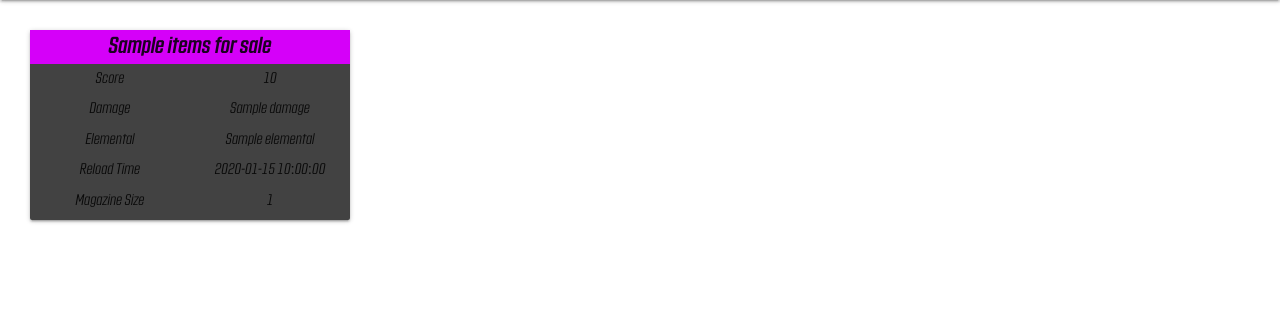
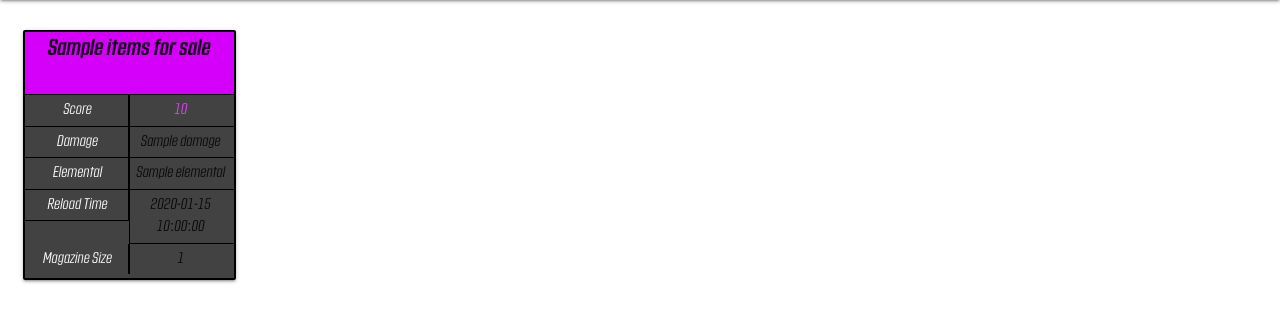
Before and after one commit to T254-bot/Moxxis_Market, a Flask app: page /market in a window 1280 px wide. Shown: the part 64-386 px from the top of the page. Run offline with Flask 3, Linux system fonts and the light colour scheme; a database or web service that is not in the repository returns one stand-in record (values such as "Sample title"); some libraries are stand-ins or nearby versions.

Commit message:
Creates and applies styles to item card. uses flask to grab item key, value paires from db

```diff
--- a/static/css/style.css
+++ b/static/css/style.css
@@ -114,23 +114,37 @@
 /* ----------------------------------------------------- Market */
 
 .item-card {
-    margin: 2rem 2rem 2rem 2rem !important;
+    margin: 2rem 0 1rem 1.5rem !important;
     padding: 0 0 4px 0 !important;
+    border: solid 2px black
 }
 
 .item-card-title {
     margin:0 0 0 0 !important;
     font-size: 1.5rem;
+    height: 63px;
 }
 
 .item-value-l {
-    margin: 4px 0 4px 0;
-
+    margin: 0;
+    padding: 4px 2.5px 4px 5px !important;
 }
 
 .item-value-r {
-    margin: 4px 0 4px 0;
+    margin: 0;
+    padding: 4px 5px 4px 2.5px !important;
+}
 
+.item-bb {
+    border-bottom: 1px solid black;
+}
+
+.item-bl {
+    border-left: 0.4px solid black;
+}
+
+.item-br {
+    border-right: 0.4px solid black;
 }
 
 /* ----------------------------------------------------- Sign up */
--- a/templates/market.html
+++ b/templates/market.html
@@ -3,13 +3,13 @@
 
 <div class="row">
     {% for item in items_for_sale %}
-        <div class="col s6 m4 l3 item-card card-panel grey darken-3">
-            <p class="item-card-title center-align purple accent-3 countach-font">{{ item.item_name }}</p>
-            <p class="col s6 item-value-l center-align countach-light">Score</p><p class="col s6 item-value-r center-align countach-light">{{ item.item_score }}</p>
-            <p class="col s6 item-value-l center-align countach-light">Damage</p><p class="col s6 item-value-r center-align countach-light">{{ item.damage }}</p>
-            <p class="col s6 item-value-l center-align countach-light">Elemental</p><p class="col s6 item-value-r center-align countach-light">{{ item.elemental }}</p>
-            <p class="col s6 item-value-l center-align countach-light">Reload Time</p><p class="col s6 item-value-r center-align countach-light">{{ item.reload_time }}</p>
-            <p class="col s6 item-value-l center-align countach-light">Magazine Size</p><p class="col s6 item-value-r center-align countach-light">{{ item.magazine_size }}</p>
+        <div class="col s5 m3 l2 item-card card-panel grey darken-3">
+            <p class="item-card-title item-bb center-align purple accent-3 countach-font">{{ item.item_name }}</p>
+            <p class="col s6 item-value-l item-bb item-br center-align countach-light white-text">Score</p><p class="col s6 item-value-r item-bb item-bl center-align countach-light purple-text text-accent-2">{{ item.item_score }}</p>
+            <p class="col s6 item-value-l item-bb item-br center-align countach-light white-text">Damage</p><p class="col s6 item-value-r item-bb item-bl center-align countach-light">{{ item.damage }}</p>
+            <p class="col s6 item-value-l item-bb item-br center-align countach-light white-text">Elemental</p><p class="col s6 item-value-r item-bb item-bl center-align countach-light">{{ item.elemental }}</p>
+            <p class="col s6 item-value-l item-bb item-br center-align countach-light white-text">Reload Time</p><p class="col s6 item-value-r item-bb item-bl center-align countach-light">{{ item.reload_time }}</p>
+            <p class="col s6 item-value-l item-br center-align countach-light white-text">Magazine Size</p><p class="col s6 item-value-r item-bl center-align countach-light">{{ item.magazine_size }}</p>
         </div>
     {% endfor %}
 </div>
```
